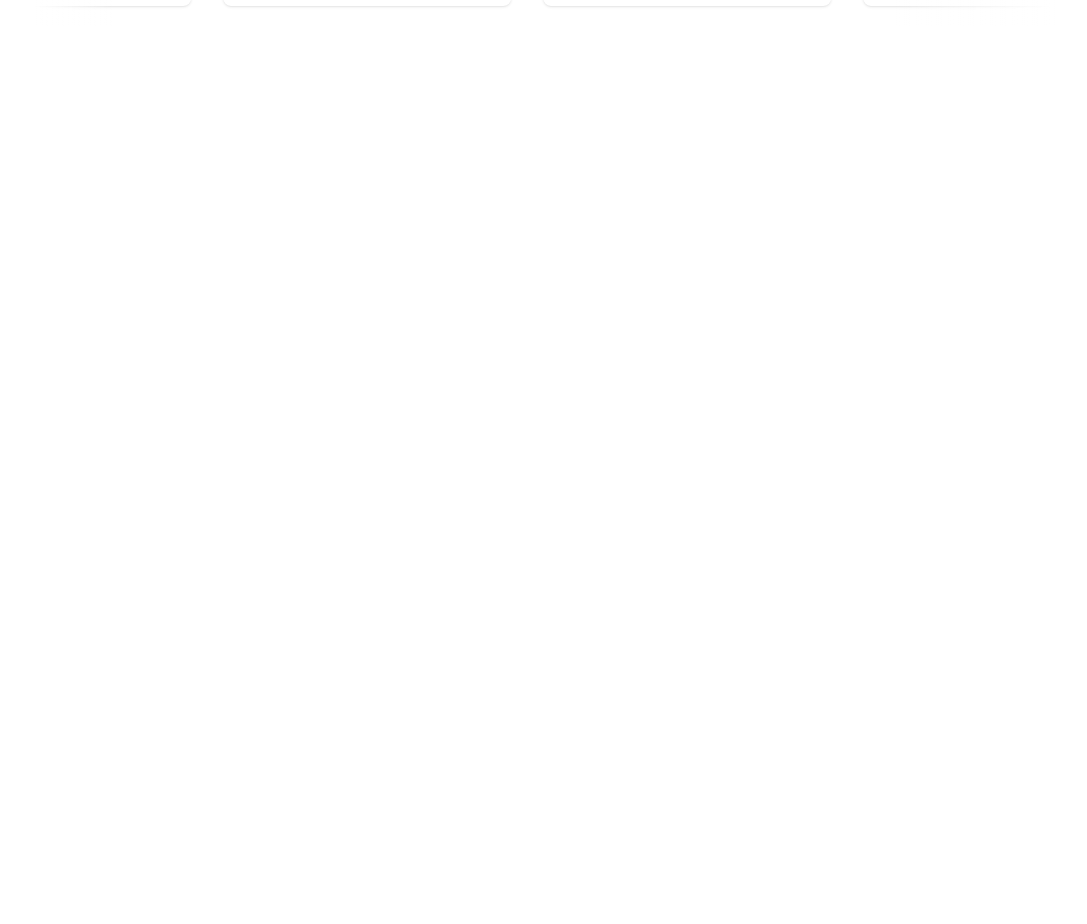
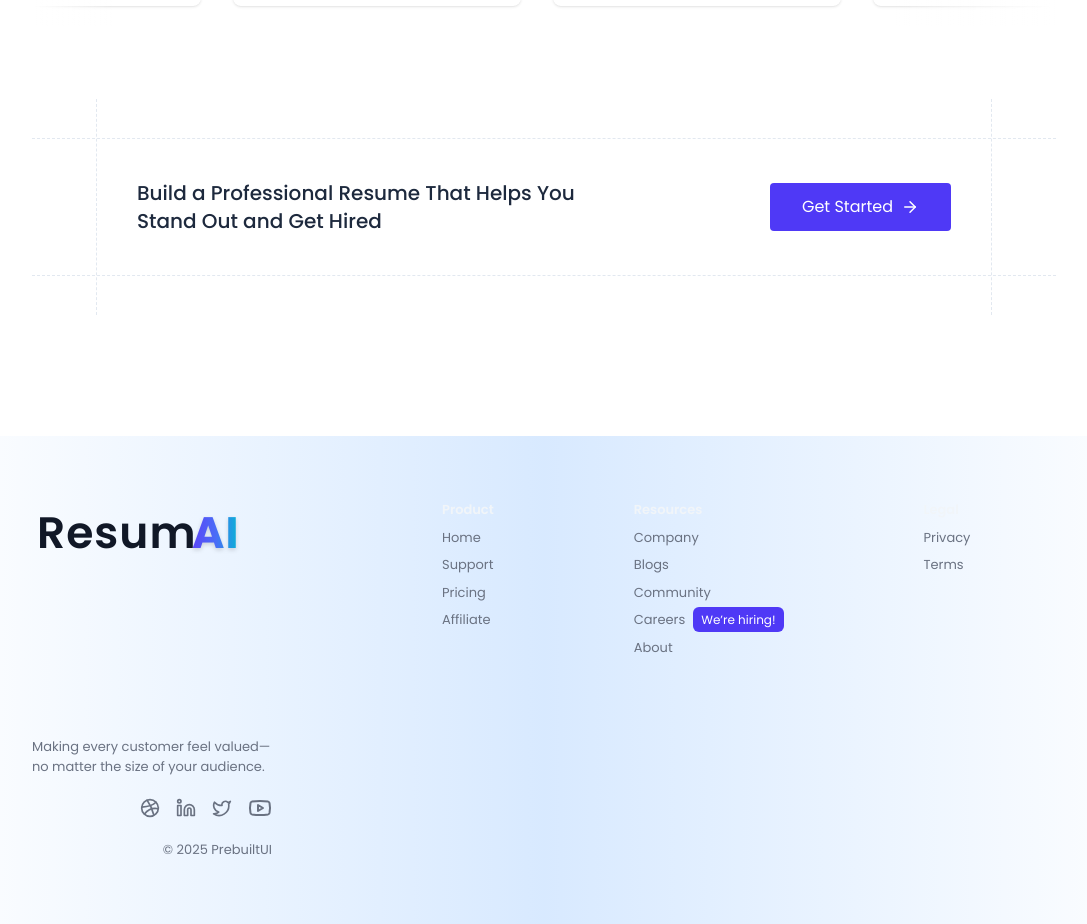
Before and after one commit to santu7212/RESUME-BUILDER, a React (Vite) app in the folder client/: page / in a window 1280 px wide. Shown: the part 2098-3022 px from the top of the page, without its empty margins (96-1183 px from the left). Before the commit the page ends 2124 px from the top, so only its background shows below. Built offline with nearby package versions, Linux system fonts and the light colour scheme.

Commit message:
feat: update CallToAction component with new content and layout; add Footer component to Home page

```diff
--- a/client/src/components/home/CallToAction.jsx
+++ b/client/src/components/home/CallToAction.jsx
@@ -1,17 +1,39 @@
-import React from 'react'
+import React from "react";
 
 const CallToAction = () => {
   return (
-     <div className='border-y border-dashed border-slate-200 w-full max-w-5xl mx-auto px-10 sm:px-16'>
-            <div className="flex flex-col md:flex-row text-center md:text-left items-center justify-between gap-8 px-3 md:px-10 border-x border-dashed border-slate-200 py-16 sm:py-20 -mt-10 -mb-10 w-full">
-                <p className="text-xl font-medium max-w-md text-slate-800">Star the repo and join the growing PrebuiltUI community.</p>
-                <a href="https://prebuiltui.com" className="flex items-center gap-2 rounded py-3 px-8 bg-indigo-600 hover:bg-indigo-700 transition text-white">
-                    <span>Star On Github</span>
-                    <svg xmlns="http://www.w3.org/2000/svg" width="24" height="24" viewBox="0 0 24 24" fill="none" stroke="currentColor" strokeWidth="2" strokeLinecap="round" strokeLinejoin="round" className="size-4.5"><path d="M5 12h14"/><path d="m12 5 7 7-7 7"/></svg>
-                </a>
-            </div>
-        </div>
-  )
-}
+    <div
+      id="cta"
+      className="mt-28 border-y border-dashed border-slate-200 w-full max-w-5xl mx-auto px-10 sm:px-16"
+    >
+      <div className="flex flex-col md:flex-row text-center md:text-left items-center justify-between gap-8 px-3 md:px-10 border-x border-dashed border-slate-200 py-16 sm:py-20 -mt-10 -mb-10 w-full">
+        <p className="text-xl font-medium max-w-md text-slate-800">
+           Build a Professional Resume That Helps You Stand Out and Get Hired
+        </p>
+        <a
+          href="https://prebuiltui.com"
+          className="flex items-center gap-2 rounded py-3 px-8 bg-indigo-600 hover:bg-indigo-700 transition text-white"
+        >
+          <span>Get Started</span>
+          <svg
+            xmlns="http://www.w3.org/2000/svg"
+            width="24"
+            height="24"
+            viewBox="0 0 24 24"
+            fill="none"
+            stroke="currentColor"
+            strokeWidth="2"
+            strokeLinecap="round"
+            strokeLinejoin="round"
+            className="size-4.5"
+          >
+            <path d="M5 12h14" />
+            <path d="m12 5 7 7-7 7" />
+          </svg>
+        </a>
+      </div>
+    </div>
+  );
+};
 
-export default CallToAction
+export default CallToAction;
--- /dev/null
+++ b/client/src/components/home/Footer.jsx
@@ -0,0 +1,241 @@
+import React from "react";
+
+const Footer = () => {
+  return (
+    <>
+      <style>{`
+                @import url('https://fonts.googleapis.com/css2?family=Poppins:ital,wght@0,100;0,200;0,300;0,400;0,500;0,600;0,700;0,800;0,900;1,100;1,200;1,300;1,400;1,500;1,600;1,700;1,800;1,900&display=swap');
+
+                * {
+                    font-family: 'Poppins', sans-serif;
+                }
+            `}</style>
+
+      <footer className=" mt-40 flex flex-wrap justify-center
+       lg:justify-between overflow-hidden gap-10 md:gap-20 py-16
+       px-6 md:px-16 lg:px-24 xl:px-32 text-[13px]
+        text-gray-500 bg-gradient-to-r from-white via-blue-200/60 to-white">
+        <div className="flex flex-wrap items-start gap-10 md:gap-[60px] xl:gap-[140px]">
+          <a href="https://prebuiltui.com">
+                    <svg
+  width="270"
+  height="70"
+  viewBox="0 0 270 70"
+  xmlns="http://www.w3.org/2000/svg"
+  style={{ display: "block" }}
+>
+  <defs>
+    <linearGradient id="resumaiGrad" x1="0%" y1="0%" x2="100%" y2="0%">
+      <stop offset="0%" stopColor="#5B44F6" />
+      <stop offset="50%" stopColor="#4A6CF7" />
+      <stop offset="100%" stopColor="#06B6D4" />
+    </linearGradient>
+  </defs>
+
+  <text
+    x="5"
+    y="48"
+    fontFamily="Poppins, sans-serif"
+    fontSize="44"
+    fontWeight="600"
+    fill="#111827"
+    letterSpacing="1px"
+  >
+    Resum
+  </text>
+
+  <text
+    x="160"
+    y="48"
+    fontFamily="Poppins, sans-serif"
+    fontSize="44"
+    fontWeight="700"
+    fill="url(#resumaiGrad)"
+    letterSpacing="1px"
+    style={{
+      filter: "drop-shadow(0px 2px 2px rgba(0, 0, 0, 0.15))",
+    }}
+  >
+    AI
+  </text>
+</svg>
+
+
+          </a>
+          <div>
+            <p className="text-slate-100 font-semibold">Product</p>
+            <ul className="mt-2 space-y-2">
+              <li>
+                <a href="/" className="hover:text-indigo-600 transition">
+                  Home
+                </a>
+              </li>
+              <li>
+                <a href="/" className="hover:text-indigo-600 transition">
+                  Support
+                </a>
+              </li>
+              <li>
+                <a href="/" className="hover:text-indigo-600 transition">
+                  Pricing
+                </a>
+              </li>
+              <li>
+                <a href="/" className="hover:text-indigo-600 transition">
+                  Affiliate
+                </a>
+              </li>
+            </ul>
+          </div>
+          <div>
+            <p className="text-slate-100 font-semibold">Resources</p>
+            <ul className="mt-2 space-y-2">
+              <li>
+                <a href="/" className="hover:text-indigo-600 transition">
+                  Company
+                </a>
+              </li>
+              <li>
+                <a href="/" className="hover:text-indigo-600 transition">
+                  Blogs
+                </a>
+              </li>
+              <li>
+                <a href="/" className="hover:text-indigo-600 transition">
+                  Community
+                </a>
+              </li>
+              <li>
+                <a href="/" className="hover:text-indigo-600 transition">
+                  Careers
+                  <span className="text-xs text-white bg-indigo-600 rounded-md ml-2 px-2 py-1">
+                    We’re hiring!
+                  </span>
+                </a>
+              </li>
+              <li>
+                <a href="/" className="hover:text-indigo-600 transition">
+                  About
+                </a>
+              </li>
+            </ul>
+          </div>
+          <div>
+            <p className="text-slate-100 font-semibold">Legal</p>
+            <ul className="mt-2 space-y-2">
+              <li>
+                <a href="/" className="hover:text-indigo-600 transition">
+                  Privacy
+                </a>
+              </li>
+              <li>
+                <a href="/" className="hover:text-indigo-600 transition">
+                  Terms
+                </a>
+              </li>
+            </ul>
+          </div>
+        </div>
+        <div className="flex flex-col max-md:items-center max-md:text-center gap-2 items-end">
+          <p className="max-w-60">
+            Making every customer feel valued—no matter the size of your
+            audience.
+          </p>
+          <div className="flex items-center gap-4 mt-3">
+            <a
+              href="https://dribbble.com/prebuiltui"
+              target="_blank"
+              rel="noreferrer"
+            >
+              <svg
+                xmlns="http://www.w3.org/2000/svg"
+                width="24"
+                height="24"
+                viewBox="0 0 24 24"
+                fill="none"
+                stroke="currentColor"
+                strokeWidth="2"
+                strokeLinecap="round"
+                strokeLinejoin="round"
+                className="lucide lucide-dribbble size-5 hover:text-indigo-500"
+                aria-hidden="true"
+              >
+                <circle cx="12" cy="12" r="10"></circle>
+                <path d="M19.13 5.09C15.22 9.14 10 10.44 2.25 10.94"></path>
+                <path d="M21.75 12.84c-6.62-1.41-12.14 1-16.38 6.32"></path>
+                <path d="M8.56 2.75c4.37 6 6 9.42 8 17.72"></path>
+              </svg>
+            </a>
+            <a
+              href="https://www.linkedin.com/company/prebuiltui"
+              target="_blank"
+              rel="noreferrer"
+            >
+              <svg
+                xmlns="http://www.w3.org/2000/svg"
+                width="24"
+                height="24"
+                viewBox="0 0 24 24"
+                fill="none"
+                stroke="currentColor"
+                strokeWidth="2"
+                strokeLinecap="round"
+                strokeLinejoin="round"
+                className="lucide lucide-linkedin size-5 hover:text-indigo-500"
+                aria-hidden="true"
+              >
+                <path d="M16 8a6 6 0 0 1 6 6v7h-4v-7a2 2 0 0 0-2-2 2 2 0 0 0-2 2v7h-4v-7a6 6 0 0 1 6-6z"></path>
+                <rect width="4" height="12" x="2" y="9"></rect>
+                <circle cx="4" cy="4" r="2"></circle>
+              </svg>
+            </a>
+            <a href="https://x.com/prebuiltui" target="_blank" rel="noreferrer">
+              <svg
+                xmlns="http://www.w3.org/2000/svg"
+                width="24"
+                height="24"
+                viewBox="0 0 24 24"
+                fill="none"
+                stroke="currentColor"
+                strokeWidth="2"
+                strokeLinecap="round"
+                strokeLinejoin="round"
+                className="lucide lucide-twitter size-5 hover:text-indigo-500"
+                aria-hidden="true"
+              >
+                <path d="M22 4s-.7 2.1-2 3.4c1.6 10-9.4 17.3-18 11.6 2.2.1 4.4-.6 6-2C3 15.5.5 9.6 3 5c2.2 2.6 5.6 4.1 9 4-.9-4.2 4-6.6 7-3.8 1.1 0 3-1.2 3-1.2z"></path>
+              </svg>
+            </a>
+            <a
+              href="https://www.youtube.com/@prebuiltui"
+              target="_blank"
+              rel="noreferrer"
+            >
+              <svg
+                xmlns="http://www.w3.org/2000/svg"
+                width="24"
+                height="24"
+                viewBox="0 0 24 24"
+                fill="none"
+                stroke="currentColor"
+                strokeWidth="2"
+                strokeLinecap="round"
+                strokeLinejoin="round"
+                className="lucide lucide-youtube size-6 hover:text-indigo-500"
+                aria-hidden="true"
+              >
+                <path d="M2.5 17a24.12 24.12 0 0 1 0-10 2 2 0 0 1 1.4-1.4 49.56 49.56 0 0 1 16.2 0A2 2 0 0 1 21.5 7a24.12 24.12 0 0 1 0 10 2 2 0 0 1-1.4 1.4 49.55 49.55 0 0 1-16.2 0A2 2 0 0 1 2.5 17"></path>
+                <path d="m10 15 5-3-5-3z"></path>
+              </svg>
+            </a>
+          </div>
+          <p className="mt-3 text-center">
+            © 2025 <a href="https://prebuiltui.com">PrebuiltUI</a>
+          </p>
+        </div>
+      </footer>
+    </>
+  );
+};
+
+export default Footer;
--- a/client/src/pages/Home.jsx
+++ b/client/src/pages/Home.jsx
@@ -1,5 +1,7 @@
 import Banner from "../components/home/Banner";
+import CallToAction from "../components/home/CallToAction";
 import Features from "../components/home/Features";
+import Footer from "../components/home/Footer";
 import Hero from "../components/home/Hero";
 import Testimonial from "../components/home/Testimonial";
 
@@ -10,6 +12,8 @@ const Home = () => {
       <Hero/>
       <Features/>
       <Testimonial/>
+      <CallToAction/>
+      <Footer/>
     </div>
   );
 };
```
